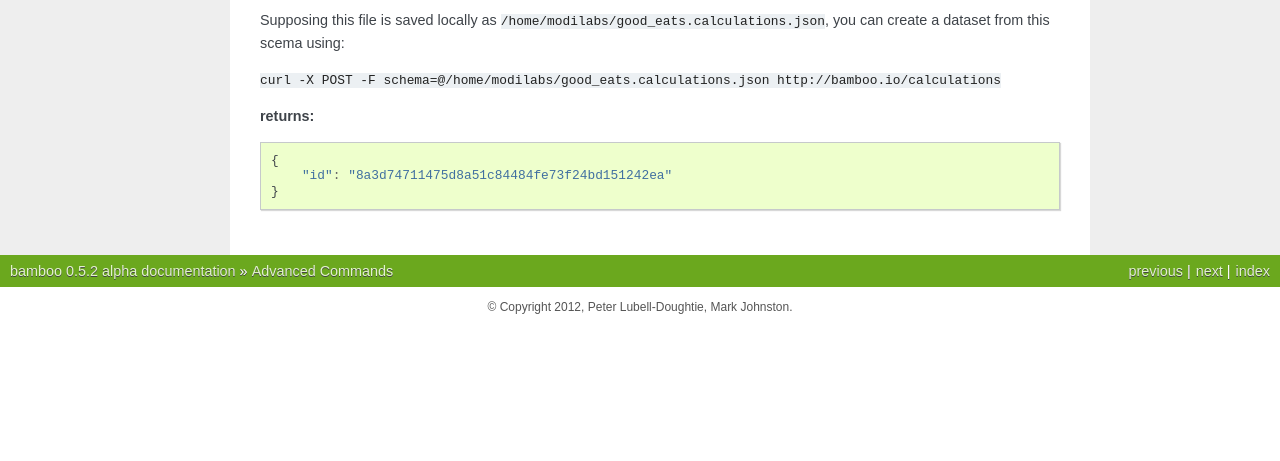
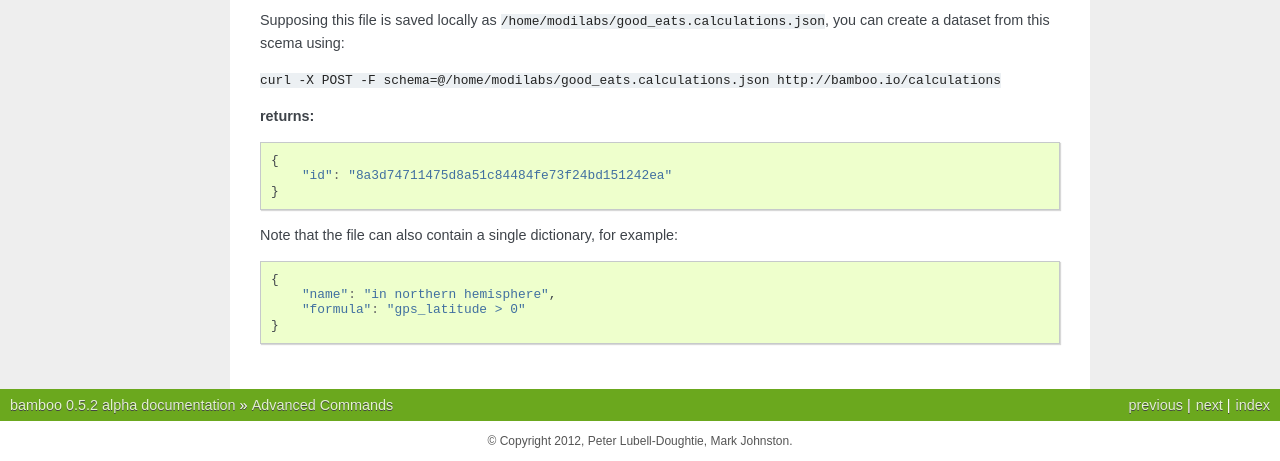
Before and after one commit to pld/bamboo, a Sphinx documentation site: the page built from docs/advanced_commands.rst, in a window 1280 px wide and 900 px high, scrolled down 1652 px, cut to the strip 439-900 px from the top of the window. Built offline with Sphinx 7.4.7, drawn with Linux system fonts in a browser that asks for light colours; formulas are drawn with MathJax 3; before the commit the page ends 2418 px from its top, so only the background shows below that.

Commit message:
add note for single dict in posted calculation JSON

```diff
--- a/docs/advanced_commands.rst
+++ b/docs/advanced_commands.rst
@@ -105,8 +105,8 @@ you can create a dataset from this scema using:
 Creating Multiple Calculations via JSON
 ---------------------------------------
 
-You can create multiple calculations by uploading a properly formatted JSON file
-to the create calculations endpoint.
+You can create multiple calculations by uploading a properly formatted JSON
+file to the create calculations endpoint.
 
 Below is an example calculations JSON file:
 
@@ -125,3 +125,12 @@ you can create a dataset from this scema using:
     {
         "id": "8a3d74711475d8a51c84484fe73f24bd151242ea"
     }
+
+Note that the file can also contain a single dictionary, for example:
+
+.. code-block:: javascript
+
+    {
+        "name": "in northern hemisphere",
+        "formula": "gps_latitude > 0"
+    }
```
